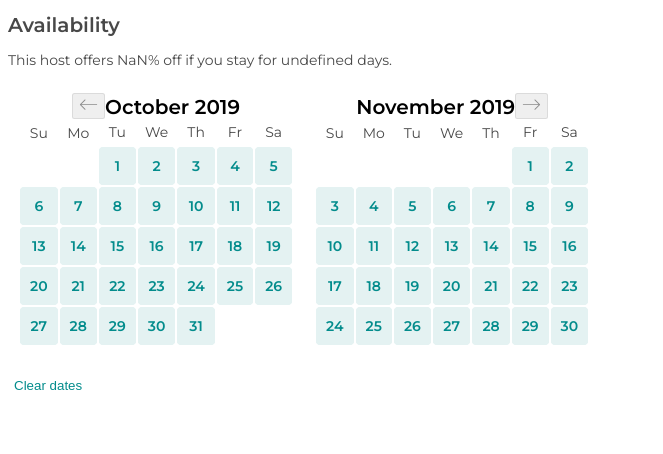
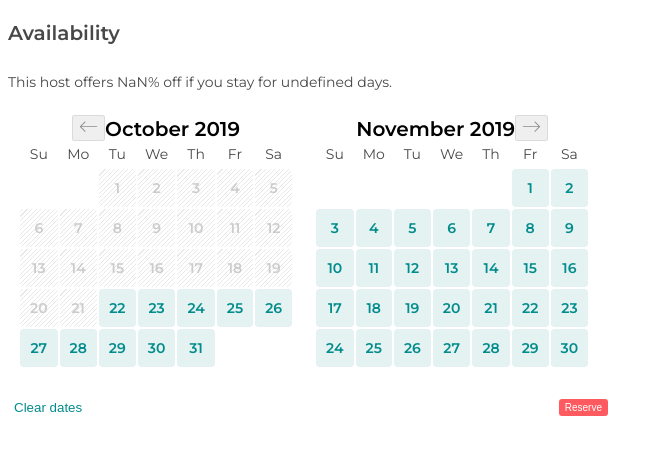
Before and after one commit to siestaNbrekkie/calendar, a React app: page / in a window 1280 px wide. Shown: the top 454 px of the page, without its empty margins (0-663 px from the left). Built offline with nearby package versions, Linux system fonts and the light colour scheme; no server answers.

Commit message:
refactored day with helper functions

```diff
--- a/client/src/app.jsx
+++ b/client/src/app.jsx
@@ -137,7 +137,7 @@ class App extends React.Component {
 
 	render() {
 		return (
-			<div>
+			<div className={styles.container}>
 				<h1 className={styles.h1}>Availability</h1>
 				<Discount
 					rate={this.state.discount_rate}
@@ -173,12 +173,15 @@ class App extends React.Component {
 						hoveredDate={this.state.hoveredDate}
 					/>
 				</div>
-				<button
-					className={styles.button}
-					onClick={this.handleClearClick}
-				>
-					Clear dates
-				</button>
+				<div className={styles.lowerBtn}>
+					<button
+						className={styles.clearBtn}
+						onClick={this.handleClearClick}
+					>
+						Clear dates
+					</button>
+					<button className={styles.reserveBtn}>Reserve</button>
+				</div>
 			</div>
 		);
 	}
--- a/client/src/day.jsx
+++ b/client/src/day.jsx
@@ -3,239 +3,176 @@ import styles from "../styles/calendar.css";
 import cx from "classnames";
 var moment = require("moment");
 
-class Day extends React.Component {
-	constructor(props) {
-		super(props);
-		// this.state = {
-		// 	date: this.props.day
-		// };
+function Day(props) {
+	return (
+		<td
+			key={props.day}
+			className={determineClassName(
+				props.day,
+				props.bookedDates,
+				props.selectedFirstDate,
+				props.selectedSecDate,
+				props.hoveredDate,
+				props.dateRestrictions
+			)}
+			onClick={
+				hasClick(
+					props.day,
+					props.bookedDates,
+					props.selectedFirstDate,
+					props.selectedSecDate,
+					props.hoveredDate,
+					props.dateRestrictions
+				)
+					? () => props.handleDateClick(props.day)
+					: null
+			}
+			onMouseEnter={
+				hasMouseEnter(
+					props.day,
+					props.selectedFirstDate,
+					props.selectedSecDate,
+					props.hoveredDate,
+					props.dateRestrictions
+				)
+					? () => props.handleHover(props.day)
+					: null
+			}
+		>
+			{displayValue(props.day)}
+		</td>
+	);
+}
+
+function determineClassName(
+	day,
+	bookedDates,
+	checkIn,
+	checkOut,
+	hoveredDate,
+	dateRestrictions
+) {
+	//not a valid day
+	if (!day) {
+		return cx(styles.td, styles.invalidDate);
+	}
+	//day before current date
+	if (moment(day).isBefore(moment(), "day")) {
+		return cx(styles.td, styles.unavailable);
 	}
 
-	render() {
-		var className = cx(styles.td, styles.available);
+	//day is a Booked Date
+	if (bookedDates.has(day)) {
+		return cx(styles.td, styles.unavailable);
+	}
 
-		if (!this.props.day) {
-			//check if day is not a valid date in the month
-			return (
-				<td
-					key={this.props.day}
-					className={(styles.td, styles.invalidDate)}
-				>
-					{this.props.day}
-				</td>
-			);
-		} else if (this.props.bookedDates.has(this.props.day)) {
-			//check if date is a booked date
-			className = cx(styles.td, styles.unavailable);
-			return (
-				<td key={this.props.day} className={className}>
-					{moment(this.props.day).date()}
-				</td>
-			);
-		} else if (
-			moment(this.props.day).isSame(this.props.selectedFirstDate)
-		) {
-			var minDays = this.props.dateRestrictions[
-				moment(this.props.selectedFirstDate)
+	//checkIn is selected and is current day
+	if (moment(day).isSame(checkIn)) {
+		return cx(styles.td, styles.selected);
+	}
+
+	//checkIn and checkOut is selected
+	if (checkIn && checkOut) {
+		if (moment(day).isBetween(checkIn, checkOut, null, [])) {
+			return cx(styles.td, styles.selected);
+		} else {
+			return cx(styles.td, styles.available);
+		}
+	}
+
+	//checkIn is selected, and hover is active
+	if (checkIn && hoveredDate) {
+		var totalDays = moment(checkIn).diff(day, "days");
+		if (moment(day).isBetween(checkIn, hoveredDate, null, [])) {
+			return cx(styles.td, styles.hoverMinDays);
+		} else if (totalDays < dateRestrictions.max_days * -1) {
+			return cx(styles.td, styles.unavailable);
+		} else if (totalDays > 0) {
+			return cx(styles.td, styles.unavailable);
+		} else {
+			return cx(styles.td, styles.available);
+		}
+	}
+
+	//checkIn is selected, no hover
+	if (checkIn && !checkOut) {
+		var totalDays = moment(checkIn).diff(day, "days");
+		var minDays =
+			dateRestrictions[
+				moment(checkIn)
 					.format("dddd")
 					.toLowerCase()
 					.concat("_min")
 			];
-			//check if is the selected first date
-			//no click
-			className = cx(styles.td, styles.selected);
-			return (
-				<td
-					key={this.props.day}
-					className={className}
-					title={`${minDays} night minimum stay`}
-				>
-					{moment(this.props.day).date()}
-				</td>
-			);
-		} else if (this.props.selectedFirstDate && this.props.hoveredDate) {
-			// the first date is selected and a date is hovered
-			console.log(this.props.hoveredDate);
-			if (
-				moment(this.props.day).isBetween(
-					this.props.selectedFirstDate,
-					this.props.hoveredDate,
-					null,
-					[]
-				)
-			) {
-				//date is part of the check-in through checkout date
-				className = cx(styles.td, styles.hoverMinDays);
-				return (
-					<td
-						key={this.props.day}
-						className={className}
-						onClick={() =>
-							this.props.handleDateClick(this.props.day)
-						}
-						onMouseEnter={() =>
-							this.props.handleHover(this.props.day)
-						}
-					>
-						{moment(this.props.day).date()}
-					</td>
-				);
-			} else if (
-				moment(this.props.selectedFirstDate).diff(
-					this.props.day,
-					"days"
-				) <
-				this.props.dateRestrictions.max_days * -1
-			) {
-				//currenetdate is out of maximum date range
-				className = cx(styles.td, styles.unavailable);
-				return (
-					<td key={this.props.day} className={className}>
-						{moment(this.props.day).date()}
-					</td>
-				);
-			} else {
-				//date is available
-				return (
-					<td
-						key={this.props.day}
-						className={className}
-						onClick={() =>
-							this.props.handleDateClick(this.props.day)
-						}
-						onMouseEnter={() =>
-							this.props.handleHover(this.props.day)
-						}
-					>
-						{moment(this.props.day).date()}
-					</td>
-				);
-			}
-		} else if (this.props.selectedFirstDate && this.props.selectedSecDate) {
-			//both the first date and second date are selected
-			if (
-				moment(this.props.day).isBetween(
-					this.props.selectedFirstDate,
-					this.props.selectedSecDate,
-					null,
-					[]
-				)
-			) {
-				console.log("inclusive: ", this.props.day);
-				//date is part of the check-in through checkout date
-				className = cx(styles.td, styles.selected);
-				return (
-					<td
-						key={this.props.day}
-						className={className}
-						title={`${minDays} night minimum stay`}
-					>
-						{moment(this.props.day).date()}
-					</td>
-				);
-			} else {
-				//date is available
-				return (
-					<td
-						key={this.props.day}
-						className={className}
-						onClick={() =>
-							this.props.handleDateClick(this.props.day)
-						}
-					>
-						{moment(this.props.day).date()}
-					</td>
-				);
-			}
-		} else if (
-			this.props.selectedFirstDate &&
-			!this.props.selectedSecDate
-		) {
-			//locate min num days
-			var minDays =
-				this.props.dateRestrictions[
-					moment(this.props.selectedFirstDate)
-						.format("dddd")
-						.toLowerCase()
-						.concat("_min")
-				] * -1;
+		if (totalDays > 0) {
+			return cx(styles.td, styles.unavailable);
+		} else if (totalDays < dateRestrictions.max_days * -1) {
+			return cx(styles.td, styles.unavailable);
+		} else if (totalDays <= 0 && totalDays >= minDays * -1) {
+			return cx(styles.td, styles.hoverMinDays);
+		} else {
+			return cx(styles.td, styles.selectedAvailable);
+		}
+	}
 
-			if (
-				moment(this.props.selectedFirstDate).diff(
-					this.props.day,
-					"days"
-				) > 0
-			) {
-				//firstDate is selected and current date is prior to firstDate
-				//no click
-				className = cx(styles.td, styles.unavailable);
-				return (
-					<td key={this.props.day} className={className}>
-						{moment(this.props.day).date()}
-					</td>
-				);
-			} else if (
-				moment(this.props.selectedFirstDate).diff(
-					this.props.day,
-					"days"
-				) <= 0 &&
-				moment(this.props.selectedFirstDate).diff(
-					this.props.day,
-					"days"
-				) >= minDays
-			) {
-				//first date is selected and currentDate is within min date range
-				//no click
-				className = cx(styles.td, styles.hoverMinDays);
-				return (
-					<td key={this.props.day} className={className}>
-						{moment(this.props.day).date()}
-					</td>
-				);
-			} else if (
-				moment(this.props.selectedFirstDate).diff(
-					this.props.day,
-					"days"
-				) <
-				this.props.dateRestrictions.max_days * -1
-			) {
-				//currenetdate is out of maximum date range
-				className = cx(styles.td, styles.unavailable);
-				return (
-					<td key={this.props.day} className={className}>
-						{moment(this.props.day).date()}
-					</td>
-				);
-			} else {
-				//first date is selected and 2nd is outside of min date range, and available
-				className = cx(styles.td, styles.selectedAvailable);
-				return (
-					<td
-						key={this.props.day}
-						className={className}
-						onClick={() => {
-							this.props.handleDateClick(this.props.day);
-						}}
-						onMouseEnter={() =>
-							this.props.handleHover(this.props.day)
-						}
-					>
-						{moment(this.props.day).date()}
-					</td>
-				);
-			}
+	//default to available style
+	return cx(styles.td, styles.available);
+}
+
+function hasClick(
+	day,
+	bookedDates,
+	checkIn,
+	checkOut,
+	hoveredDate,
+	dateRestrictions
+) {
+	var maxDate = undefined;
+	if (dateRestrictions.max_days) {
+		maxDate = moment(checkIn).add(dateRestrictions.max_days, "days");
+	}
+
+	//all dates between checkIn and maximum stay have clicks
+	if ((checkIn && !checkOut) || (checkIn && hoveredDate)) {
+		if (moment(day).isBetween(checkIn, maxDate, null, [])) {
+			return true;
 		} else {
-			//availble date with click
-			return (
-				<td
-					key={this.props.day}
-					className={className}
-					onClick={() => this.props.handleDateClick(this.props.day)}
-				>
-					{moment(this.props.day).date()}
-				</td>
-			);
+			//in in a checkIn or hover state, but not between dates, no click
+			return false;
 		}
+	}
+
+	//no selection state - days with no booked conflicts are have click
+	if (day || !bookedDates.has(day) || !moment(day).isSame(checkIn)) {
+		return true;
+	}
+
+	return false;
+}
+
+function hasMouseEnter(day, checkIn, checkOut, hoveredDate, dateRestrictions) {
+	var maxDate = undefined;
+
+	if (dateRestrictions.max_days) {
+		maxDate = moment(checkIn).add(dateRestrictions.max_days, "days");
+	}
+	//all dates between checkIn and maximum stay have hover
+	if ((checkIn && !checkOut) || (checkIn && hoveredDate)) {
+		if (moment(day).isBetween(checkIn, maxDate, null, [])) {
+			return true;
+		} else {
+			//in in a checkIn or hover state, but not between dates, no hover
+			return false;
+		}
+	}
+	return false;
+}
+
+function displayValue(day) {
+	if (!day) {
+		return "";
+	} else {
+		return moment(day).date();
 	}
 }
 
--- a/client/styles/app.css
+++ b/client/styles/app.css
@@ -5,14 +5,35 @@
 	font-weight: 600;
 }
 
-.button {
+.clearBtn {
 	color: #038c8c;
 	border: none;
 	background: none;
 	margin-top: 20px;
 }
 
+.reserveBtn {
+	color: white;
+	border: none;
+	background: #ff5a5f;
+	margin-top: 20px;
+	border-radius: 3px;
+	font-size: 10px;
+}
+
+.lowerBtn {
+	display: flex;
+	justify-content: space-between;
+}
+
 .calendar {
 	display: flex;
+	align-self: flex-start;
 	flex-direction: row;
 }
+
+.container {
+	display: flex;
+	flex-direction: column;
+	width: 600px;
+}
```
Also changed, not shown: public/main.js, 1 other file (tests, documents, lock files or other folders).
